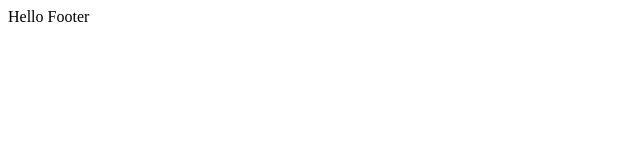
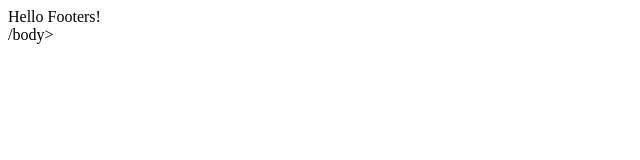
Before and after one commit to VladyslavBazhyn/my_project1, a plain HTML site: page index.html in a window 1280 px wide. Shown: the full height of the page, 0-640 px from the left. Drawn offline with Linux system fonts and the light colour scheme.

Commit message:
get footer text !

```diff
--- a/index.html
+++ b/index.html
@@ -8,6 +8,6 @@
 <body>
   <head></head>
   <main></main>
-  <footer>Hello Footer</footer>
-</body>
+  <footer>Hello Footers!</footer>
+ /body>
 </html>
```
